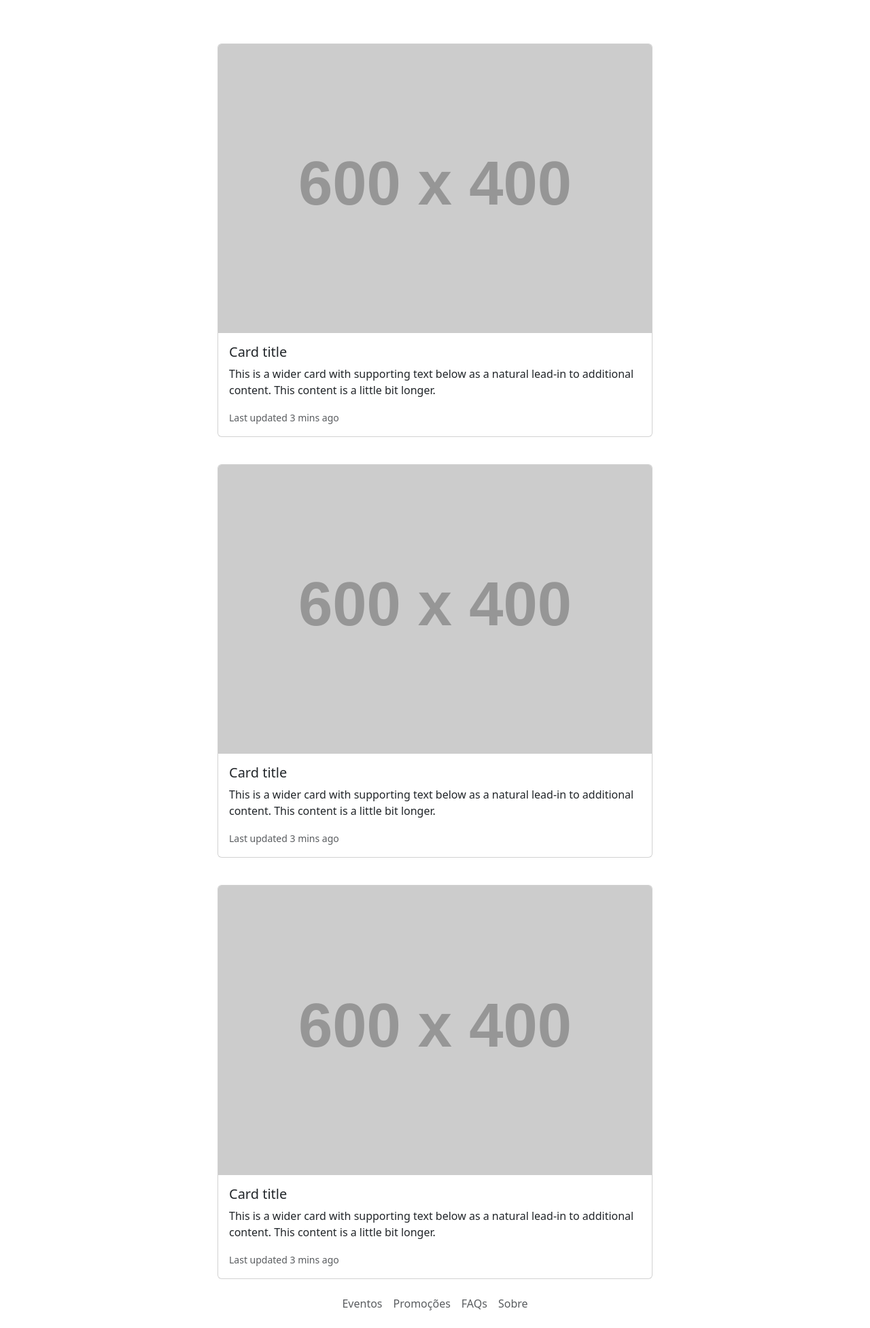
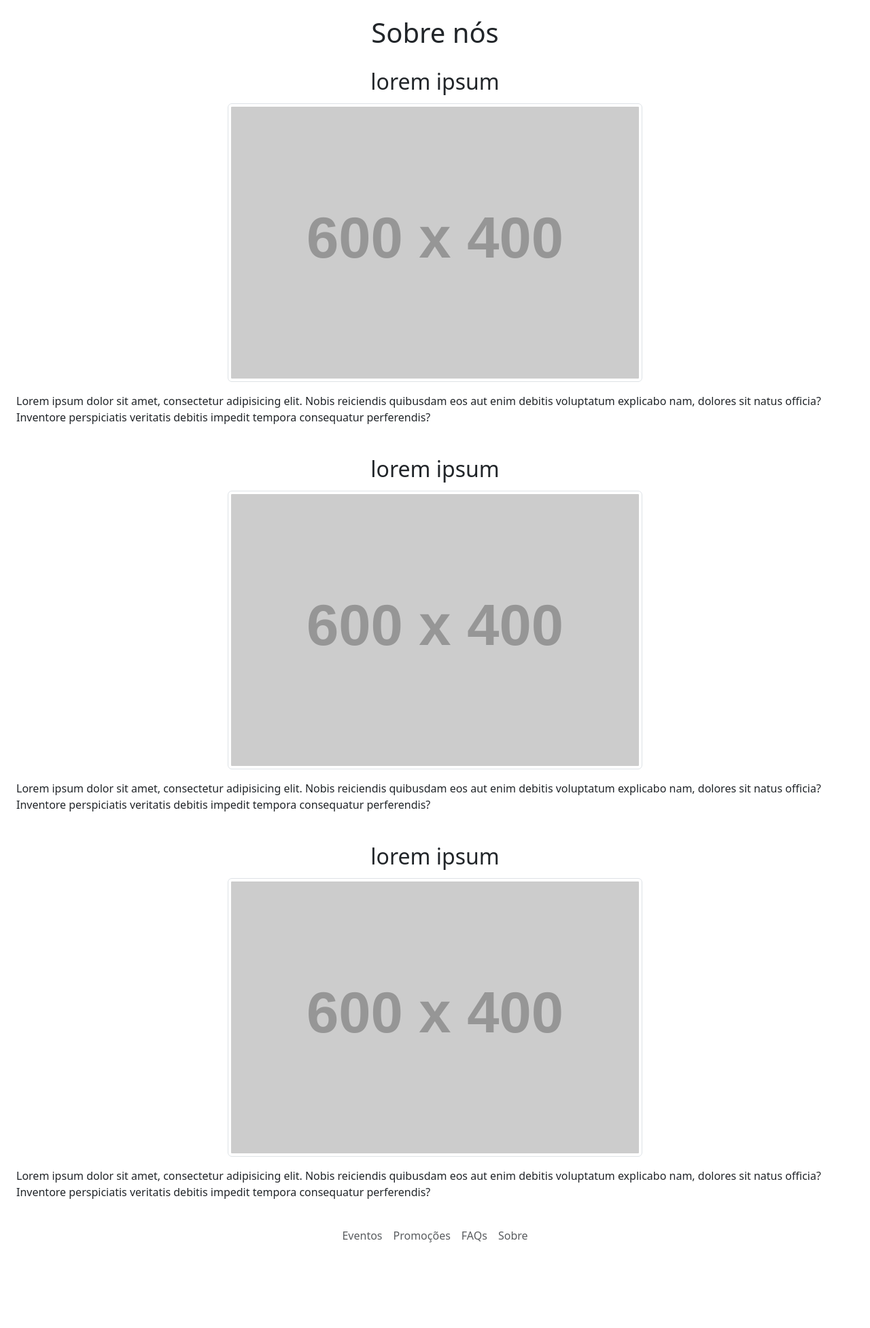
Before and after one commit to lippekstro/projeto_47, a PHP site: page /views/sobre.php in a window 1280 px wide. Shown: the part 92-2046 px from the top of the page at 68% size. After the commit the page ends 1920 px from the top, so only its background shows below. Run offline with PHP 8.4, Linux system fonts and the light colour scheme; grey boxes labelled with a size stand in for pictures from a placeholder-image service; some libraries are stand-ins or nearby versions.

Commit message:
Update sobre.php

```diff
--- a/views/sobre.php
+++ b/views/sobre.php
@@ -2,30 +2,28 @@
 require_once $_SERVER['DOCUMENT_ROOT'] . '/projeto_47/templates/cabecalho.php';
 ?>
 
-<section id="sobreSite" class="d-flex flex-column justify-content-center align-items-center mt-5">
-    <div class="card mb-4 mt-3 w-50 h-50">
-        <img src="https://placehold.co/600x400" class="card-img-top" alt="...">
-        <div class="card-body">
-            <h5 class="card-title">Card title</h5>
-            <p class="card-text">This is a wider card with supporting text below as a natural lead-in to additional content. This content is a little bit longer.</p>
-            <p class="card-text"><small class="text-body-secondary">Last updated 3 mins ago</small></p>
-        </div>
+<section id="sobreSite" class="mt-4">
+    <h1 class="text-center">Sobre nós</h1>
+    <div class="m-4 d-flex flex-column justify-content-center align-items-center">
+        <figure>
+            <figcaption class="fs-2 mb-2 text-center">lorem ipsum</figcaption>
+            <img src="https://placehold.co/600x400" class="img-thumbnail img-fluid" alt="...">
+        </figure>
+        <p>Lorem ipsum dolor sit amet, consectetur adipisicing elit. Nobis reiciendis quibusdam eos aut enim debitis voluptatum explicabo nam, dolores sit natus officia? Inventore perspiciatis veritatis debitis impedit tempora consequatur perferendis?</p>
     </div>
-    <div class="card mb-4 mt-3 w-50 h-50">
-        <img src="https://placehold.co/600x400" class="card-img-top" alt="...">
-        <div class="card-body">
-            <h5 class="card-title">Card title</h5>
-            <p class="card-text">This is a wider card with supporting text below as a natural lead-in to additional content. This content is a little bit longer.</p>
-            <p class="card-text"><small class="text-body-secondary">Last updated 3 mins ago</small></p>
-        </div>
+    <div class="m-4 d-flex flex-column justify-content-center align-items-center">
+        <figure>
+            <figcaption class="fs-2 mb-2 text-center">lorem ipsum</figcaption>
+            <img src="https://placehold.co/600x400" class="img-thumbnail img-fluid" alt="...">
+        </figure>
+        <p>Lorem ipsum dolor sit amet, consectetur adipisicing elit. Nobis reiciendis quibusdam eos aut enim debitis voluptatum explicabo nam, dolores sit natus officia? Inventore perspiciatis veritatis debitis impedit tempora consequatur perferendis?</p>
     </div>
-    <div class="card mb-4 mt-3 w-50 h-50">
-        <img src="https://placehold.co/600x400" class="card-img-top" alt="...">
-        <div class="card-body">
-            <h5 class="card-title">Card title</h5>
-            <p class="card-text">This is a wider card with supporting text below as a natural lead-in to additional content. This content is a little bit longer.</p>
-            <p class="card-text"><small class="text-body-secondary">Last updated 3 mins ago</small></p>
-        </div>
+    <div class="m-4 d-flex flex-column justify-content-center align-items-center">
+        <figure>
+            <figcaption class="fs-2 mb-2 text-center">lorem ipsum</figcaption>
+            <img src="https://placehold.co/600x400" class="img-thumbnail img-fluid" alt="...">
+        </figure>
+        <p>Lorem ipsum dolor sit amet, consectetur adipisicing elit. Nobis reiciendis quibusdam eos aut enim debitis voluptatum explicabo nam, dolores sit natus officia? Inventore perspiciatis veritatis debitis impedit tempora consequatur perferendis?</p>
     </div>
 </section>
 
```
